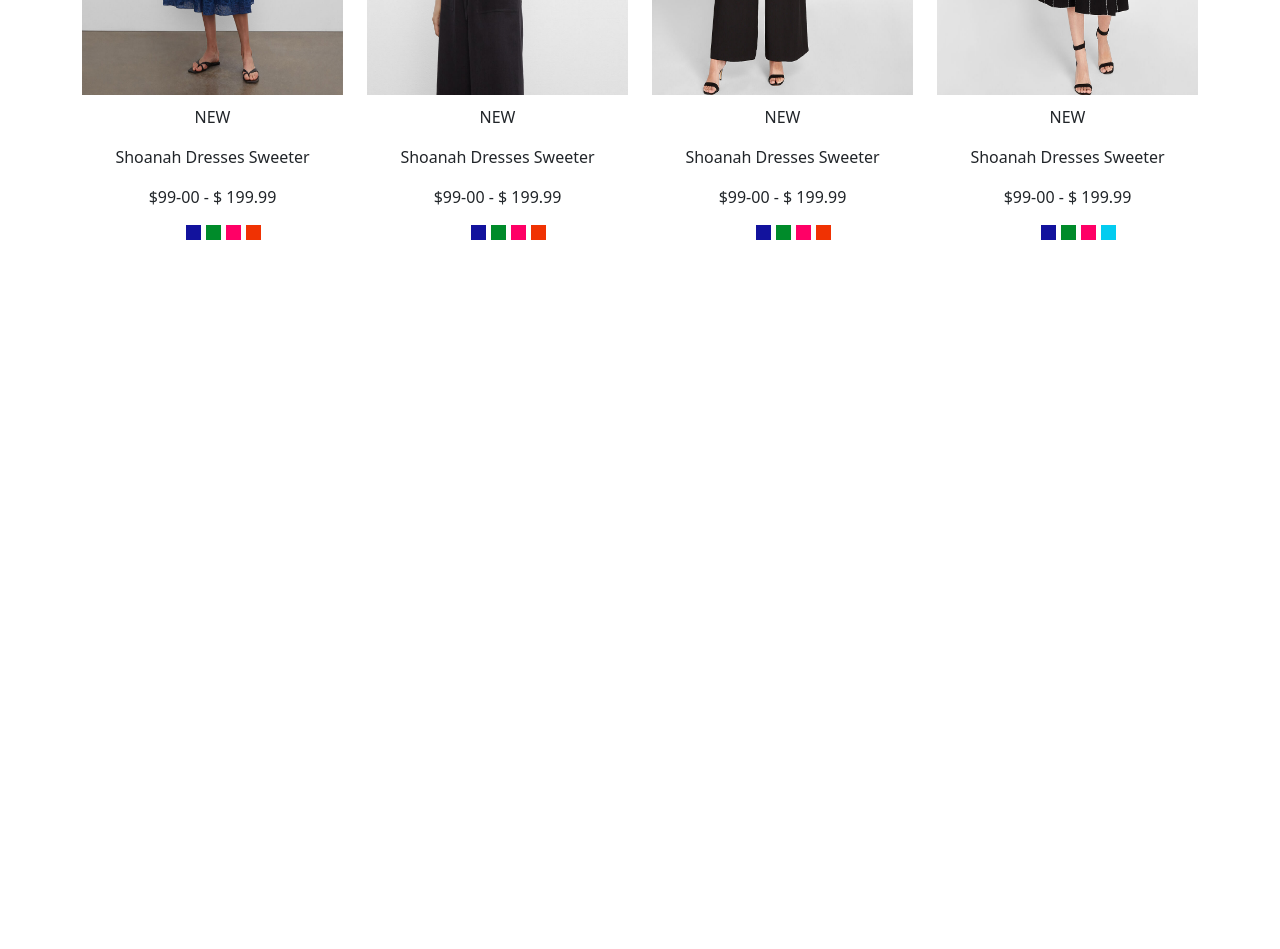
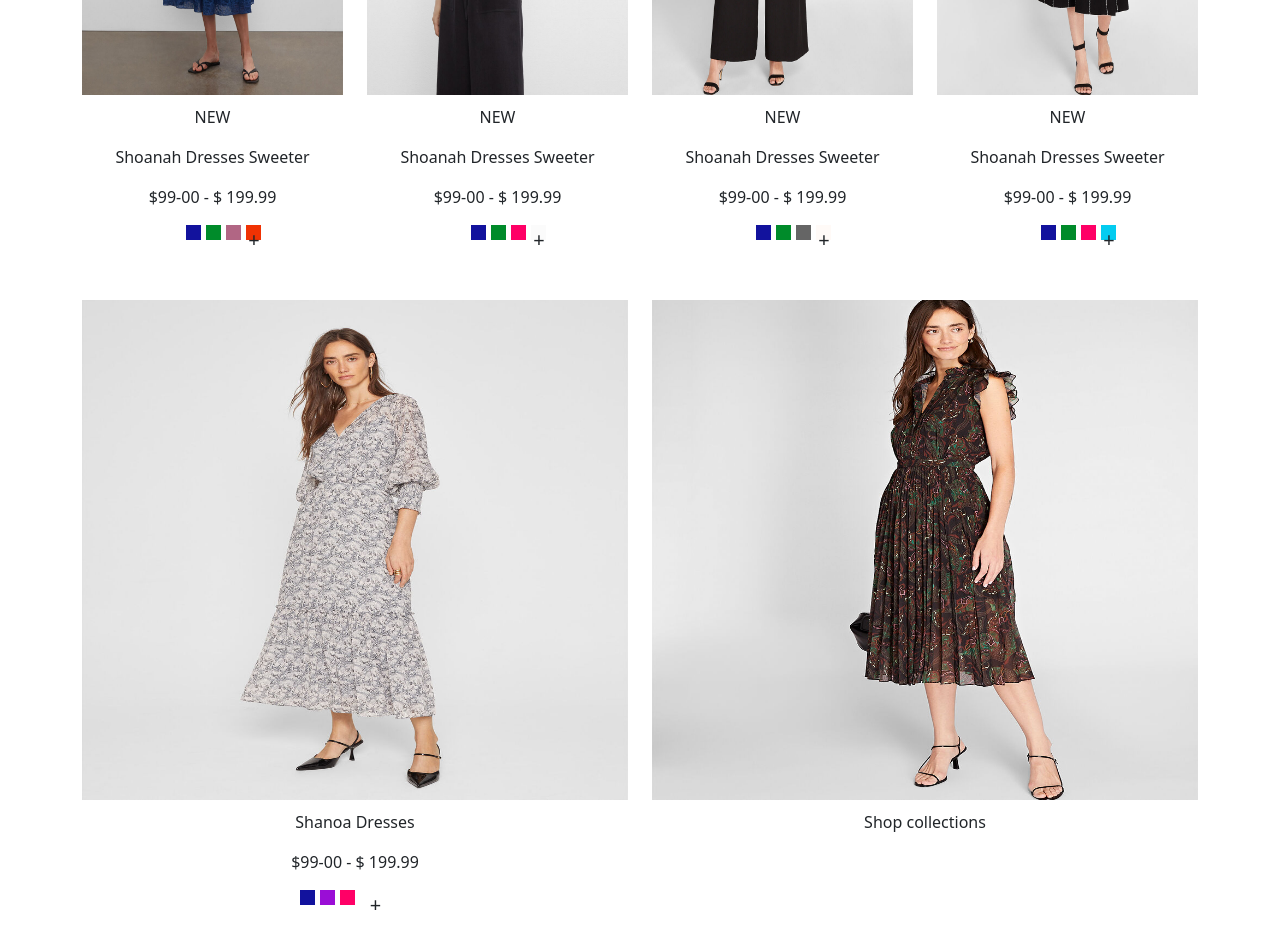
Before and after one commit to Leen-odeh12/Club-Monaco, a website: page index.html in a window 1280 px wide. Shown: the part 533-1482 px from the top of the page. Before the commit the page ends 833 px from the top, so only its background shows below. Drawn offline with nearby package versions, Linux system fonts and the light colour scheme.

Commit message:
update all

```diff
--- a/index.html
+++ b/index.html
@@ -78,7 +78,6 @@
   </div>
 </div>
 
-
 <section>
 
   <div class="container">
@@ -94,8 +93,8 @@
        <div class="color" style="display: flex; gap:5px; padding-left: 40%; margin-bottom: 20px;">
         <div class="one" style="width:15px; height: 15px; background-color: rgba(4, 4, 151, 0.941);"  > </div>
         <div class="two" style="width:15px; height: 15px; background-color: rgb(0, 139, 42);" > </div>
-        <div class="three" style="width:15px; height: 15px; background-color: rgb(255, 0, 102);" > </div>
-        <div class="three" style="width:15px; height: 15px; background-color: rgb(240, 50, 3);" > </div>
+        <div class="three" style="width:15px; height: 15px; background-color: rgb(177, 102, 132);" > </div>
+        <div class="three" style="width:15px; height: 15px; background-color: rgb(240, 50, 3);" > +</div>
 
         </div>
       </div>
@@ -114,7 +113,7 @@
           <div class="one" style="width:15px; height: 15px; background-color: rgba(4, 4, 151, 0.941);"  > </div>
           <div class="two" style="width:15px; height: 15px; background-color: rgb(0, 139, 42);" > </div>
           <div class="three" style="width:15px; height: 15px; background-color: rgb(255, 0, 102);" > </div>
-          <div class="three" style="width:15px; height: 15px; background-color: rgb(240, 50, 3);" > </div>
+          <div class="three" style="width:15px; height: 15px; background-color: rgb(251, 251, 251);" >+ </div>
 
           </div>
       </div>
@@ -130,8 +129,8 @@
         <div class="color" style="display: flex; gap:5px; padding-left: 40%; margin-bottom: 20px;">
           <div class="one" style="width:15px; height: 15px; background-color: rgba(4, 4, 151, 0.941);"  > </div>
           <div class="two" style="width:15px; height: 15px; background-color: rgb(0, 139, 42);" > </div>
-          <div class="three" style="width:15px; height: 15px; background-color: rgb(255, 0, 102);" > </div>
-          <div class="three" style="width:15px; height: 15px; background-color: rgb(240, 50, 3);" > </div>
+          <div class="three" style="width:15px; height: 15px; background-color: rgb(101, 101, 101);" > </div>
+          <div class="three" style="width:15px; height: 15px; background-color: rgb(255, 250, 247);" > +</div>
 
           </div>
       </div>
@@ -148,8 +147,46 @@
           <div class="one" style="width:15px; height: 15px; background-color: rgba(4, 4, 151, 0.941);"  > </div>
           <div class="two" style="width:15px; height: 15px; background-color: rgb(0, 139, 42);" > </div>
           <div class="three" style="width:15px; height: 15px; background-color: rgb(255, 0, 102);" > </div>
-          <div class="three" style="width:15px; height: 15px; background-color: rgb(3, 204, 240);" > </div>
+          <div class="three" style="width:15px; height: 15px; background-color: rgb(3, 204, 240);" >+ </div>
           </div>
+      </div>
+      </div>
+    </div>
+  </div>
+</div>
+  </div>
+
+</section>
+
+
+<section>
+
+  <div class="container">
+    <div class="row">
+      <div class="col-lg-6  col-md-12  ">
+        <div class="im1">
+        <img src="./img/img-6.jpg" width="100%" height="500px"/>
+
+        <div class="info"  style="text-align: center;">
+        <p style="margin-top: 10px;">Shanoa Dresses </p>
+        <p>$99-00 - $ 199.99 </p>
+       <div class="color" style="display: flex; gap:5px; padding-left: 40%; margin-bottom: 20px;">
+        <div class="one" style="width:15px; height: 15px; background-color: rgba(4, 4, 151, 0.941);"  > </div>
+        <div class="two" style="width:15px; height: 15px; background-color: rgb(154, 14, 214);" > </div>
+        <div class="three" style="width:15px; height: 15px; background-color: rgb(255, 0, 102);" > </div>
+        <div class="three" style="width:30px; height: 30px; background-color: rgb(255, 255, 255);" >+ </div>
+
+        </div>
+      </div>
+      </div>
+      </div>
+
+
+    <div class="col-lg-6 col-md-12">
+      <div class="im2">
+      <img src="./img/img-5.jpg" width="100%" height="500px"/>
+       <div class="info" style="text-align: center;">
+        <p  style="margin-top: 10px;">Shop collections </p>
       </div>
       </div>
     </div>
@@ -163,6 +200,7 @@
 
 
 
+
 <script src="https://cdn.jsdelivr.net/npm/bootstrap@5.0.2/dist/js/bootstrap.bundle.min.js" integrity="sha384-MrcW6ZMFYlzcLA8Nl+NtUVF0sA7MsXsP1UyJoMp4YLEuNSfAP+JcXn/tWtIaxVXM" crossorigin="anonymous"></script>
 <script src=""> </script>
 </body>
--- a/scss/_main.scss
+++ b/scss/_main.scss
@@ -16,32 +16,6 @@ div {
                                 div {
                                     &.color {
                                         gap: 10px;
-                                        div {
-                                            &.one {
-                                                width: 15px;
-                                                height: 15px;
-                                                background-color: darkred;
-                                            }
-
-                                            &.three {
-                                                width: 15px;
-                                                height: 15px;
-                                                background-color: rgb(85, 9, 60);
-                                            }
-
-                                            &.two {
-                                                width: 15px;
-                                                height: 15px;
-                                                background-color: rgb(15, 38, 104);
-                                            }
-
-                                            &.four {
-                                                width: 15px;
-                                                height: 15px;
-                                                font-size: 20px;
-                                                background-color: aqua;
-
-                                            }
 
                                         }
                                     }
@@ -51,7 +25,6 @@ div {
                         }
                     }
                 }
-            }
         }
     }
 }
--- a/scss/_note.scss
+++ b/scss/_note.scss
@@ -66,6 +66,7 @@ div {
                 padding-left: 90px;
                 display: flex;
                 gap: 20px;
+                width:450px;
 
                 a {
                     color: black;
@@ -100,7 +101,7 @@ div {
         }
 
         &.data {
-            margin-left: 1%;
+            margin-left: 10%;
             margin-right: 3%;
             width: 600px;
             padding: 0 0 0 0px !important;
@@ -114,8 +115,10 @@ div {
     }
 
 }
-
-
+.three{
+    font-size: 20px;
+    top:10px;
+}
 
 @media(min-width:768px) and (max-width:1023px) {
     div {
```
Also changed, not shown: style.css, 1 other file.
